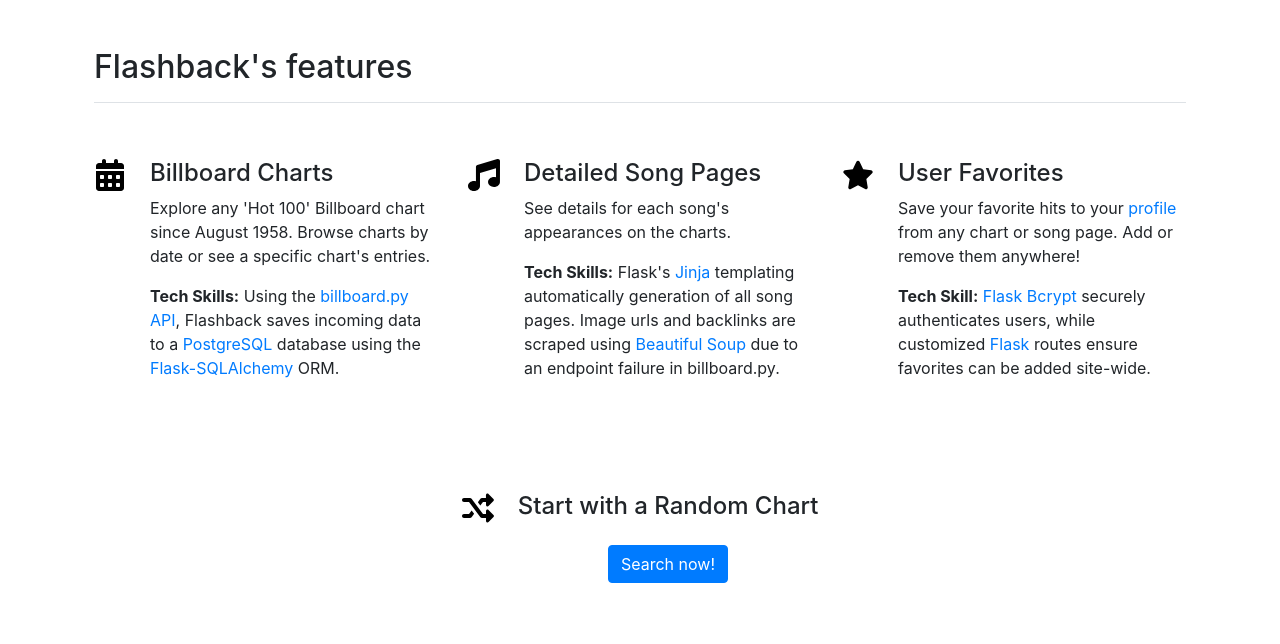
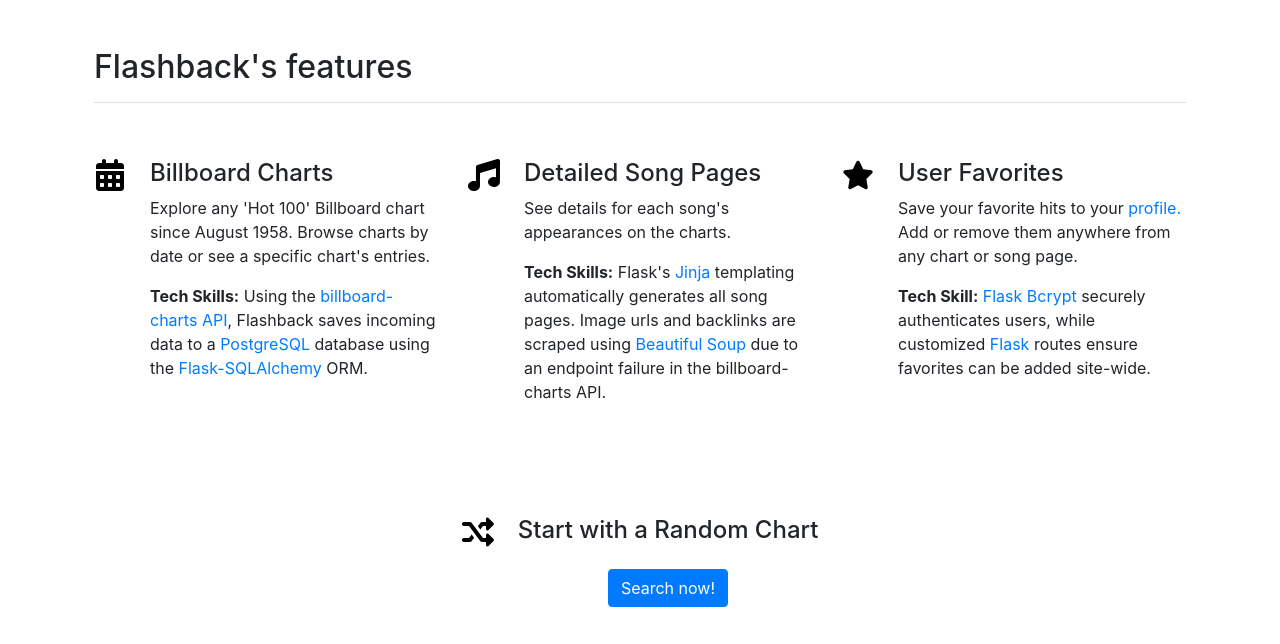
Before and after one commit to dmcconeghy/flashback, a Flask app: page /features in a window 1280 px wide. Shown: the part 88-732 px from the top of the page. Before the commit the page ends 671 px from the top, so only its background shows below. Run offline with Flask 2, Linux system fonts and the light colour scheme; some libraries are stand-ins or nearby versions.

Commit message:
Updates features text

```diff
--- a/templates/navbar/features.html
+++ b/templates/navbar/features.html
@@ -20,7 +20,7 @@
             <p>Explore any 'Hot 100' Billboard chart since August 1958.
                 Browse charts by date or see a specific chart's entries.</p>
             <p><strong>Tech Skills:</strong> Using the
-                <a href="https://github.com/guoguo12/billboard-charts">billboard.py API</a>,
+                <a href="https://github.com/guoguo12/billboard-charts">billboard-charts API</a>,
                 Flashback saves incoming data to a
                 <a href="https://www.postgresql.org/">PostgreSQL</a> database using the
                 <a href="https://flask-sqlalchemy.palletsprojects.com/en/2.x/">Flask-SQLAlchemy</a>
@@ -37,10 +37,10 @@
                 charts.</p>
             <p><strong>Tech Skills:</strong> Flask's
                 <a href="https://jinja.palletsprojects.com/en/3.0.x/">Jinja</a>
-                templating automatically generation of all song pages.
+                templating automatically generates all song pages.
                 Image urls and backlinks are scraped using
                 <a href="https://www.crummy.com/software/BeautifulSoup/bs4/doc/">
-                    Beautiful Soup</a> due to an endpoint failure in billboard.py.
+                    Beautiful Soup</a> due to an endpoint failure in the billboard-charts API.
             </p>
         </div>
       </div>
@@ -51,8 +51,8 @@
         <!--! Font Awesome Pro 6.0.0 by @fontawesome - https://fontawesome.com License - https://fontawesome.com/license (Commercial License) Copyright 2022 Fonticons, Inc. --><path d="M381.2 150.3L524.9 171.5C536.8 173.2 546.8 181.6 550.6 193.1C554.4 204.7 551.3 217.3 542.7 225.9L438.5 328.1L463.1 474.7C465.1 486.7 460.2 498.9 450.2 506C440.3 513.1 427.2 514 416.5 508.3L288.1 439.8L159.8 508.3C149 514 135.9 513.1 126 506C116.1 498.9 111.1 486.7 113.2 474.7L137.8 328.1L33.58 225.9C24.97 217.3 21.91 204.7 25.69 193.1C29.46 181.6 39.43 173.2 51.42 171.5L195 150.3L259.4 17.97C264.7 6.954 275.9-.0391 288.1-.0391C300.4-.0391 311.6 6.954 316.9 17.97L381.2 150.3z"/></svg>
         <div>
           <h4 class="fw-bold mb-2">User Favorites</h4>
-          <p>Save your favorite hits to your <a href="/user">profile</a>
-            from any chart or song page. Add or remove them anywhere!</p>
+          <p>Save your favorite hits to your <a href="/user">profile.</a>
+            Add or remove them anywhere from any chart or song page.</p>
           <p><strong>Tech Skill:</strong> <a href="https://flask-bcrypt.readthedocs.io/en/latest/">
               Flask Bcrypt</a> securely authenticates users,
             while customized <a href="https://flask.palletsprojects.com/en/2.0.x/">Flask</a>
```
